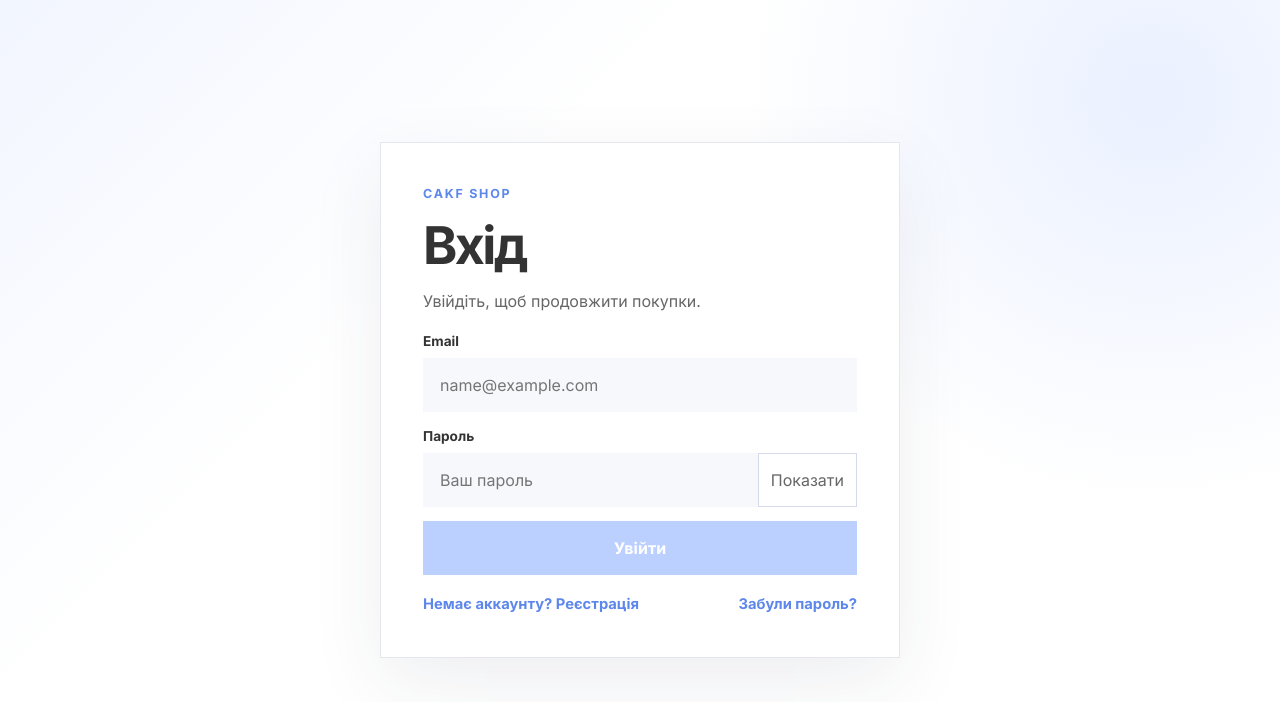
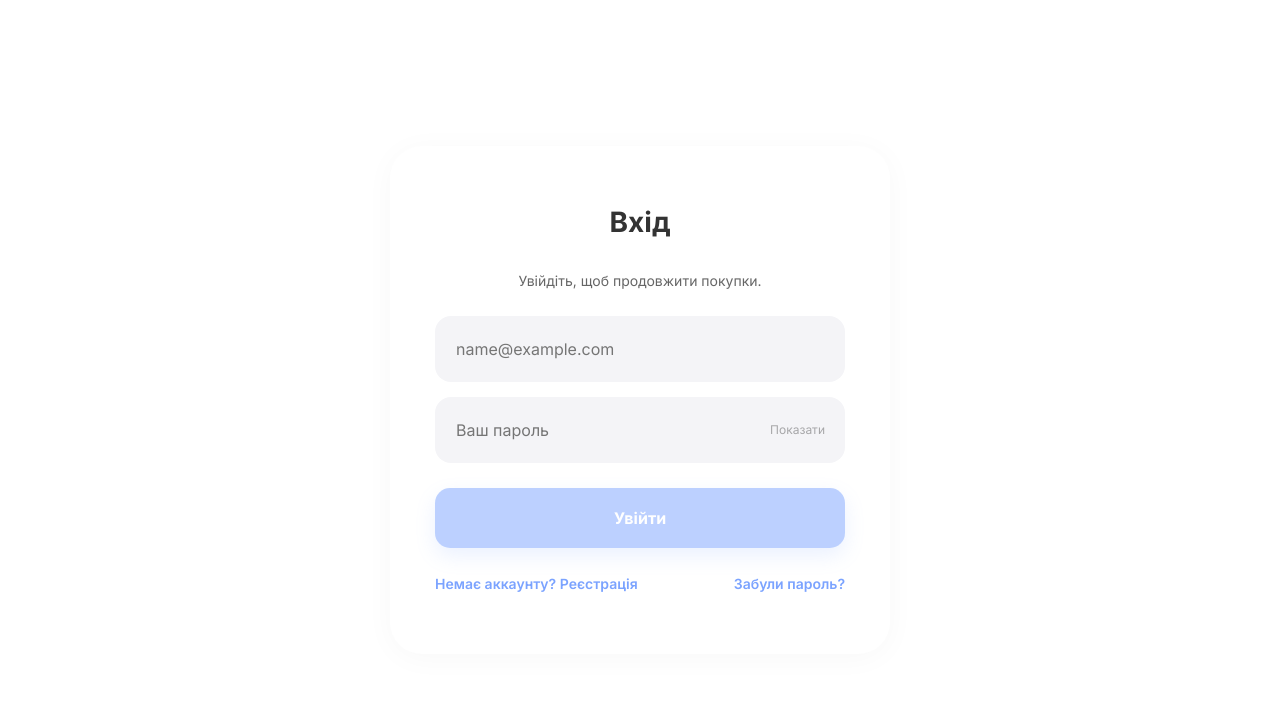
Before and after one commit to C-A-K-F-Repo/cakf-task1-frontend, a React (Vite) app: page /login in a window 1280 px wide. Shown: the top 702 px of the page. Built offline with nearby package versions, Linux system fonts and the light colour scheme; no server answers.

Commit message:
Restore original auth styling

```diff
--- a/src/styles/index.css
+++ b/src/styles/index.css
@@ -165,24 +165,21 @@ a {
 
 .auth-page {
   align-items: center;
-  background:
-    linear-gradient(135deg, rgba(123, 163, 255, 0.1), rgba(255, 255, 255, 0) 34%),
-    radial-gradient(circle at 90% 12%, rgba(123, 163, 255, 0.16), transparent 30%),
-    #ffffff;
-  display: grid;
+  background: #ffffff;
+  display: flex;
+  font-family: "Inter", sans-serif;
+  justify-content: center;
   min-height: 100vh;
-  padding: 32px 16px;
+  padding: 24px;
 }
 
 .auth-card {
-  background: rgba(255, 255, 255, 0.94);
-  border: 1px solid var(--line);
-  box-shadow: 0 24px 70px rgba(35, 45, 80, 0.08);
-  display: grid;
-  gap: 18px;
-  margin: 0 auto;
-  max-width: 520px;
-  padding: 42px;
+  background: #ffffff;
+  border-radius: 32px;
+  box-shadow: 0 4px 30px rgba(0, 0, 0, 0.03);
+  max-width: 500px;
+  padding: 60px 45px;
+  text-align: center;
   width: 100%;
 }
 
@@ -191,112 +188,137 @@ a {
 }
 
 .auth-eyebrow {
-  color: var(--blue-dark);
-  font-size: 0.78rem;
-  font-weight: 700;
-  letter-spacing: 0.14em;
-  margin: 0;
-  text-transform: uppercase;
+  display: none;
 }
 
 .auth-card h1 {
-  color: var(--text);
-  font-size: clamp(2rem, 7vw, 3.25rem);
-  letter-spacing: -0.05em;
-  line-height: 0.95;
-  margin: 0;
+  color: #333333;
+  font-size: 28px;
+  font-weight: 700;
+  letter-spacing: 0;
+  line-height: 1.2;
+  margin: 0 0 30px;
 }
 
 .auth-subtitle,
 .auth-agreement {
-  color: var(--muted);
+  color: #666666;
+  font-size: 14px;
+  line-height: 1.5;
   margin: 0;
 }
 
+.auth-subtitle {
+  margin-bottom: 25px;
+}
+
+.auth-agreement {
+  color: #aaaaaa;
+  font-size: 11px;
+  margin-top: 15px;
+}
+
 .auth-form {
-  display: grid;
-  gap: 14px;
+  display: flex;
+  flex-direction: column;
+  gap: 15px;
 }
 
 .auth-field {
-  color: var(--text);
-  display: grid;
+  display: flex;
+  flex-direction: column;
   gap: 7px;
+  position: relative;
   text-align: left;
 }
 
 .auth-field span {
-  font-size: 0.85rem;
-  font-weight: 700;
+  display: none;
 }
 
 .auth-field input {
-  background: #f6f8fc;
+  background: #f4f4f7;
   border: 1px solid transparent;
-  color: var(--text);
-  min-height: 54px;
+  border-radius: 16px;
+  color: #1a1a1a;
+  font-size: 16px;
   outline: none;
-  padding: 0 16px;
+  padding: 20px;
+  transition: 0.2s border-color;
   width: 100%;
 }
 
 .auth-field input:focus {
   border-color: var(--blue);
-  box-shadow: 0 0 0 3px rgba(123, 163, 255, 0.18);
+  box-shadow: none;
 }
 
 .auth-field input[aria-invalid="true"] {
-  border-color: #e05252;
+  border-color: #ff4d4d;
 }
 
 .auth-field small,
 .auth-error {
-  color: #c83f3f;
-  font-size: 0.8rem;
+  color: #ff4d4d;
+  font-size: 10px;
+  font-weight: 500;
+  margin: 0 0 0 10px;
+}
+
+.auth-error {
+  font-size: 12px;
   margin: 0;
 }
 
 .auth-password-field {
-  display: grid;
-  grid-template-columns: minmax(0, 1fr) auto;
+  position: relative;
 }
 
 .auth-password-toggle {
-  background: #ffffff;
-  border: 1px solid var(--line-strong);
-  color: var(--muted);
+  background: transparent;
+  border: 0;
+  color: #333333;
   cursor: pointer;
-  padding: 0 12px;
+  font-size: 12px;
+  opacity: 0.4;
+  padding: 0;
+  position: absolute;
+  right: 20px;
+  top: 50%;
+  transform: translateY(-50%);
 }
 
 .auth-password-toggle:hover {
-  color: var(--blue-dark);
+  opacity: 0.7;
 }
 
 .auth-code-input {
-  font-size: 1.35rem;
-  font-weight: 700;
-  letter-spacing: 0.24em;
+  font-size: 20px;
+  letter-spacing: 5px;
   text-align: center;
 }
 
 .auth-submit {
   align-items: center;
-  background: var(--blue);
-  border: 1px solid var(--blue);
+  background: #7ba3ff;
+  border: 0;
+  border-radius: 15px;
+  box-shadow: 0 8px 20px rgba(123, 163, 255, 0.3);
   color: #ffffff;
   cursor: pointer;
   display: inline-flex;
+  font-size: 16px;
   font-weight: 700;
   justify-content: center;
-  min-height: 54px;
-  padding: 0 18px;
+  margin-top: 10px;
+  padding: 18px;
   text-decoration: none;
+  transition: 0.3s;
 }
 
 .auth-submit:hover:not(:disabled) {
-  background: var(--blue-dark);
-  border-color: var(--blue-dark);
+  background: #7ba3ff;
+  transform: translateY(-1px);
 }
 
 .auth-submit:disabled {
@@ -311,14 +333,15 @@ a {
 .auth-links {
   display: flex;
   flex-wrap: wrap;
-  gap: 12px;
+  font-size: 14px;
+  gap: 16px;
   justify-content: space-between;
+  margin-top: 25px;
 }
 
 .auth-links a {
-  color: var(--blue-dark);
-  font-size: 0.92rem;
-  font-weight: 700;
+  color: #7ba3ff;
+  font-weight: 600;
   text-decoration: none;
 }
 
```
